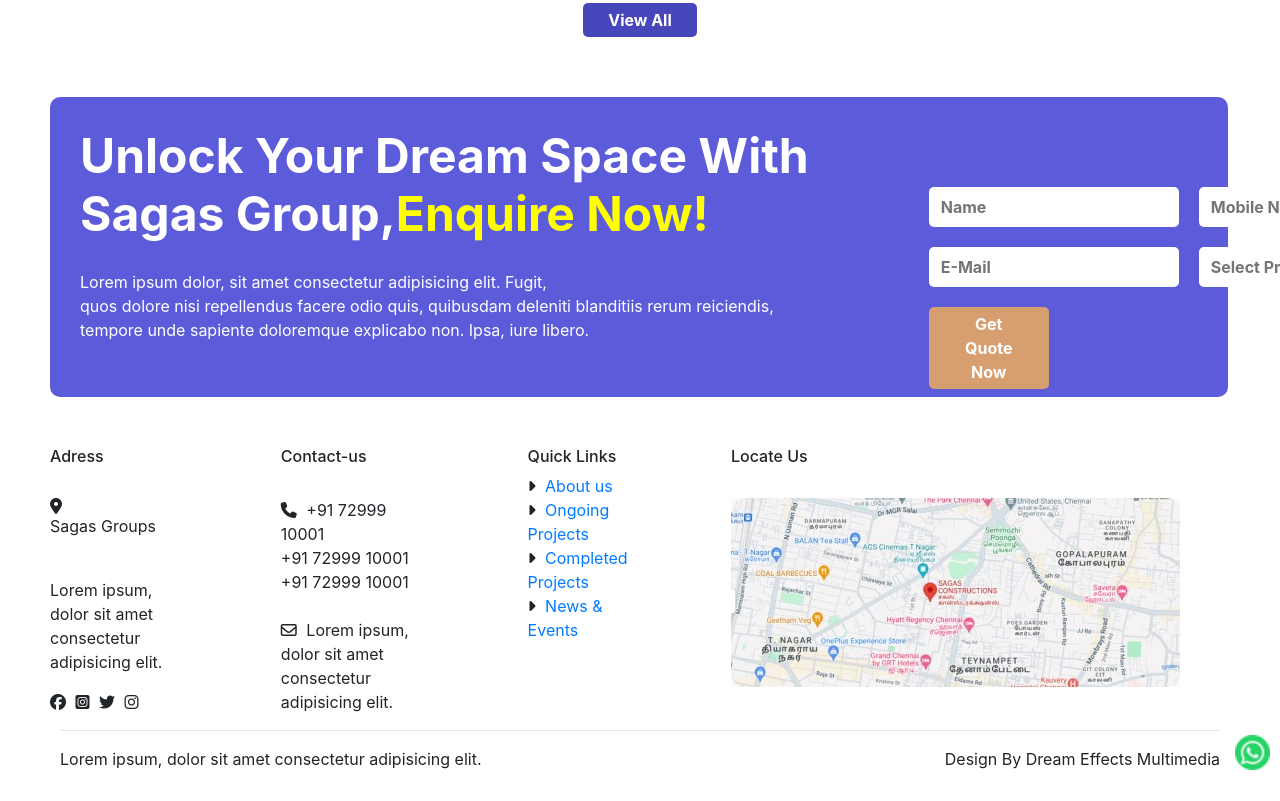
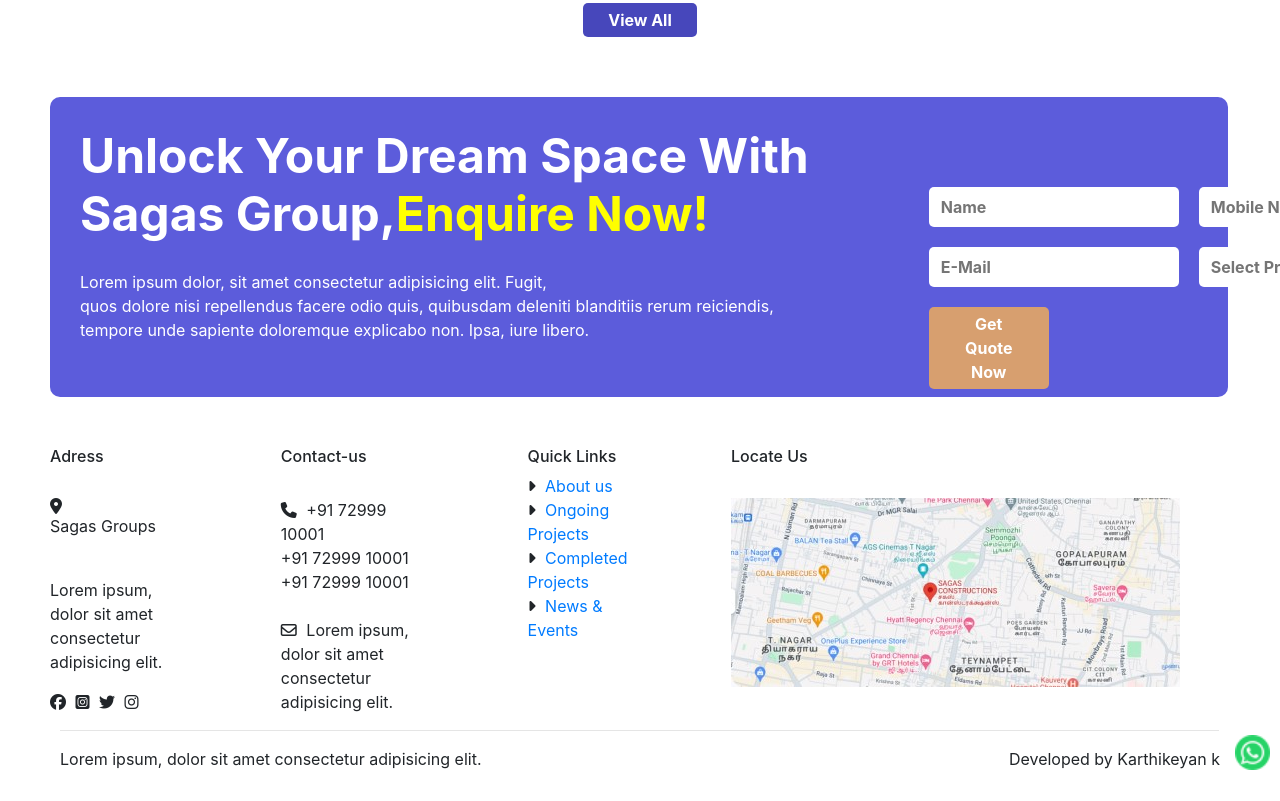
Before and after one commit to karthi087/Construction-project, a plain HTML site: page index.html in a window 1280 px wide. Shown: the part 3618-4419 px from the top of the page. Drawn offline with nearby package versions, Linux system fonts and the light colour scheme.

Commit message:
index.html

```diff
--- a/index.html
+++ b/index.html
@@ -453,7 +453,7 @@
   <hr>
   <div class="credits-content">
     <span> Lorem ipsum, dolor sit amet consectetur adipisicing elit.</span>
-    <span>Design By Dream Effects Multimedia</span>
+    <span>Developed by Karthikeyan k</span>
   </div>
 
 <img src="Images/social.png" alt="">
```
